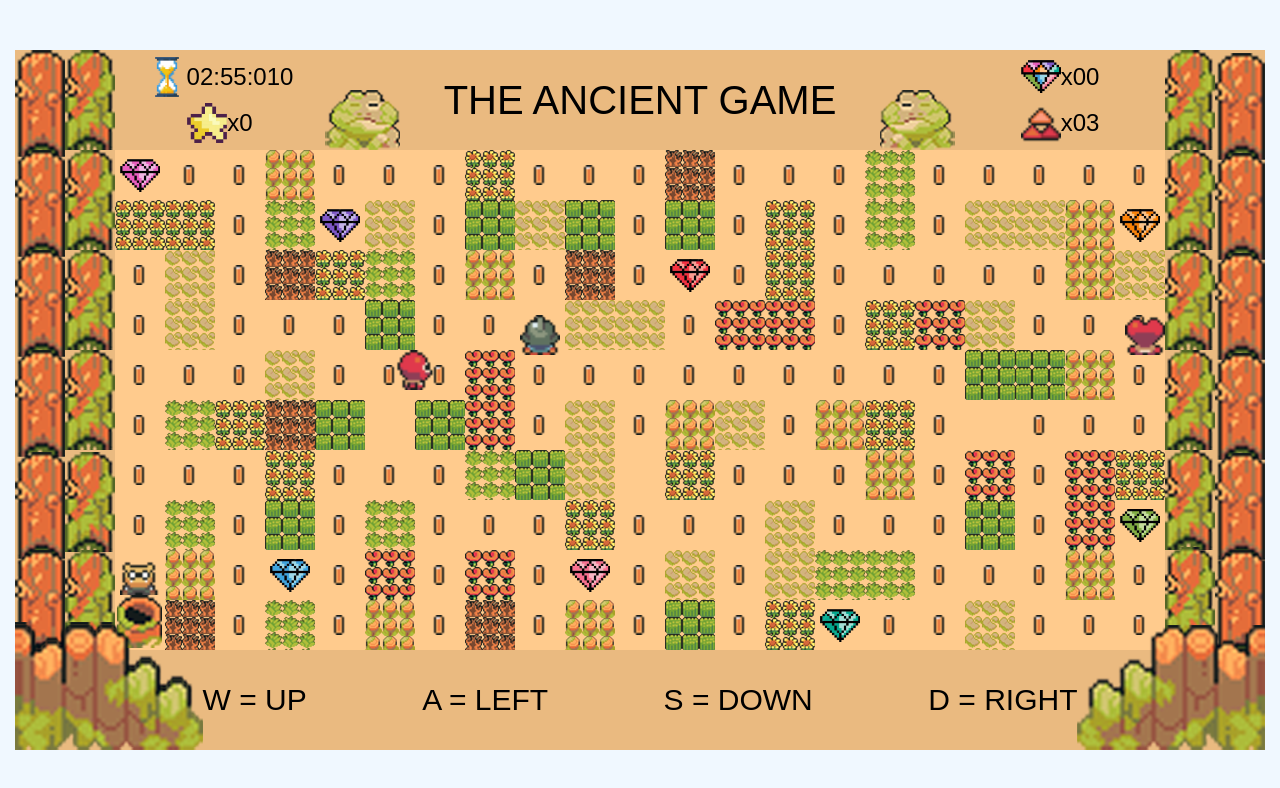
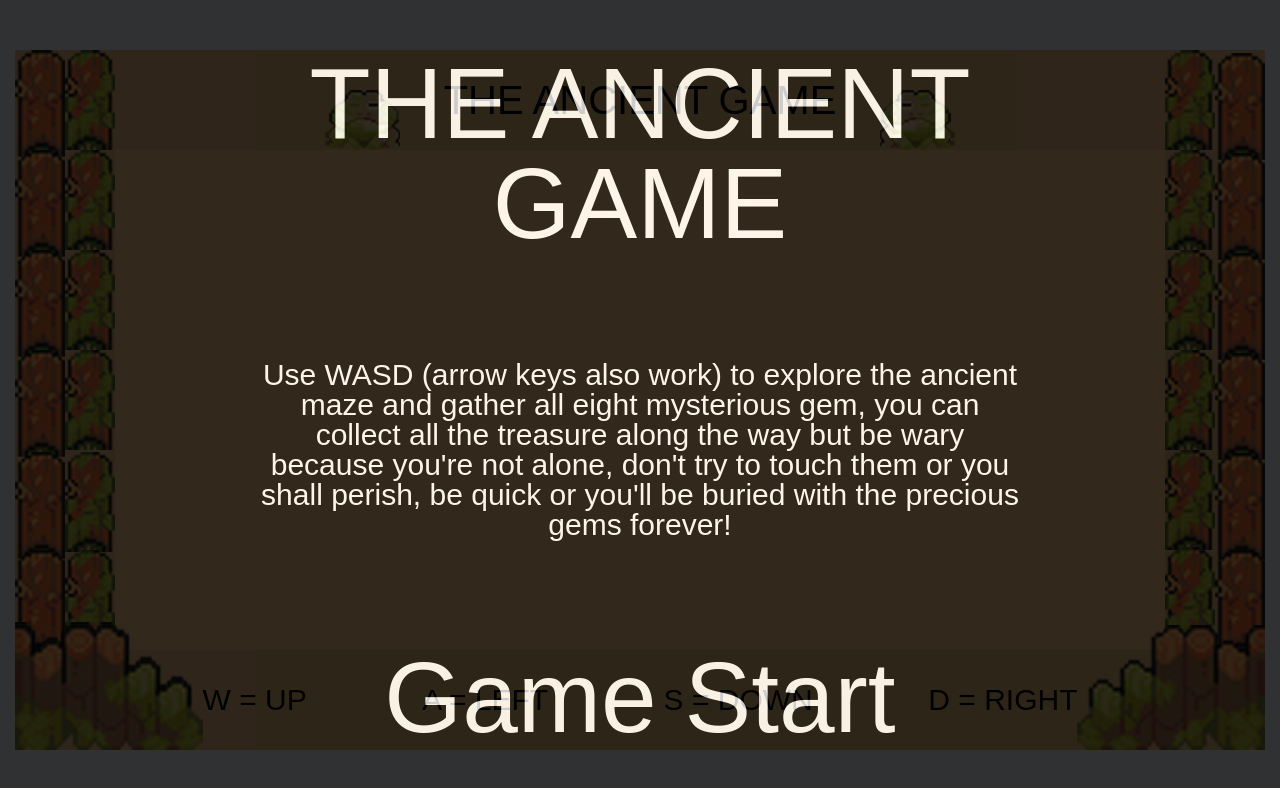
Before and after one commit to anjonm/theAncientGame, a plain HTML site: page index.html in a window 1280 px wide. Drawn offline with Linux system fonts and the light colour scheme; a web font is replaced by a local one.

Commit message:
Intro
Created an instruction before the game start

```diff
--- a/assets/script.js
+++ b/assets/script.js
@@ -405,6 +405,14 @@ function initialGameInfo() {
 	}
 }
 
+function gameIntro() {
+	const playGame = document.querySelector('#endGame');
+	restart.onclick = () => {
+		playGame.style.display = 'none';
+		gameInitialize();
+	};
+}
+
 function gameInitialize() {
 	createEnvironment();
 	initailPos();
@@ -458,13 +466,17 @@ function endGame(status) {
 		endStatus.innerText = 'YOU DIED!';
 	}
 	displayEndTime.innerText = 'Remaining Time: ' + endTime.innerHTML.slice(0, 8);
+	displayEndTime.style.fontSize = '60px';
+	finalScore.classList.remove('hide');
 	finalScore.innerText = 'Final Score: ' + charInfo.p1.score;
+	restart.innerText = 'Play Again';
 	endGame.style.display = 'flex';
+	restart.style.fontSize = '40px';
+	restart.onclick = () => {
+		endGame.style.display = 'none';
+		gameInitialize();
+	};
 }
-
-restart.addEventListener('click', () => {
-	location.reload();
-});
 
 document.addEventListener('keydown', function (e) {
 	const prota = document.querySelector('#p1').getBoundingClientRect();
@@ -522,4 +534,4 @@ document.addEventListener('keydown', function (e) {
 	}
 });
 
-gameInitialize();
+gameIntro();
--- a/assets/style.css
+++ b/assets/style.css
@@ -25,34 +25,32 @@ body{
     z-index: 2;
     background-color: black;
     opacity: 0.8;
-    align-items: center;
+    display: flex;
     justify-content: center;
-    display: none;
 }
 
 #endGame>div{
-    height: 70vh;
+    height: 100vmin;
+    width: 60%;
+    text-align: center;
     display: flex;
     flex-direction: column;
-    justify-content: space-between;
+    justify-content: space-around;
     align-items: center;
 }
 
-#endStatus{
+#endStatus, #finalScore, #playAgain{
     font-size: 100px;
 }
 
 #time{
-    font-size:60px
-}
-
-#finalScore{
-    font-size: 100px;
-    /* font */
+    font-size:30px
+    /* 60 */
 }
 
 #playAgain{
-    font-size: 40px;
+    font-size: 100px;
+    /* 40 */
 }
 
 #playAgain:hover{
--- a/index.html
+++ b/index.html
@@ -17,10 +17,10 @@
 <body>
     <div id="endGame">
         <div>
-            <p id="endStatus">WAH</p>
-            <p id="time">00:00:00</p>
-            <p id="finalScore">00000</p>
-            <p id="playAgain">Play Again</p>
+            <p id="endStatus">THE ANCIENT GAME</p>
+            <p id="time">Use WASD (arrow keys also work) to explore the ancient maze and gather all eight mysterious gem, you can collect all the treasure along the way but be wary because you're not alone, don't try to touch them or you shall perish, be quick or you'll be buried with the precious gems forever!</p>
+            <p id="finalScore" class="hide"></p>
+            <p id="playAgain">Game Start</p>
         </div>
     </div>
     <div id="bg">
```
